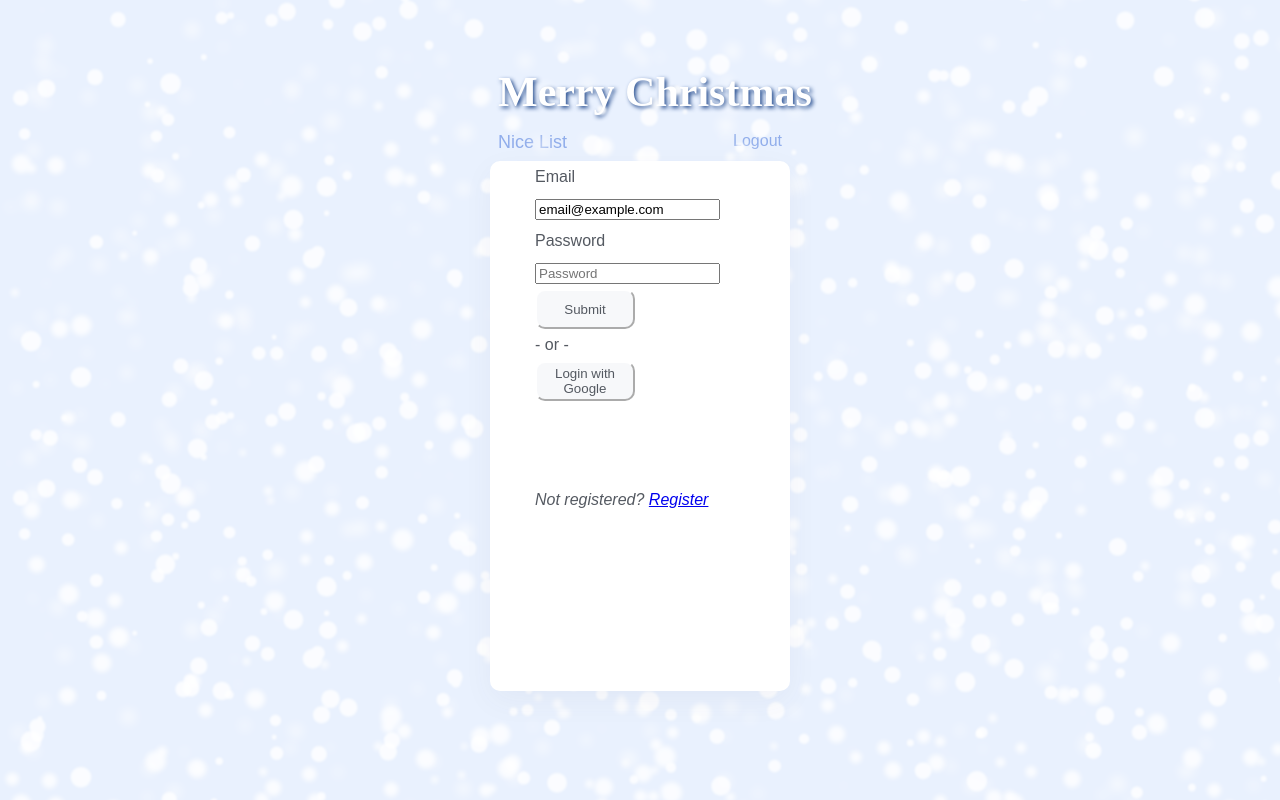
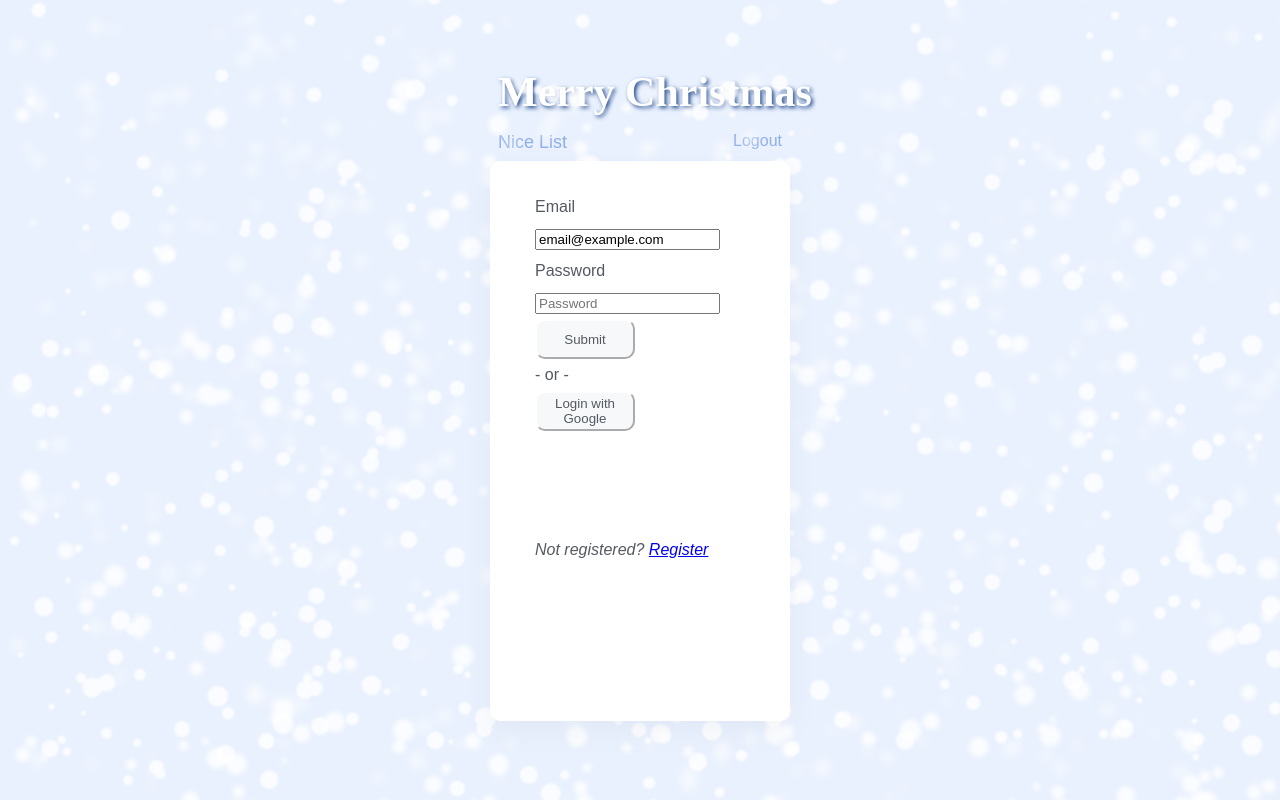
Before and after one commit to sageklein/My-List, a React (Create React App) app: page /login in a window 1280 px wide. Built offline with nearby package versions, Linux system fonts and the light colour scheme; no server answers.

Commit message:
added padding to the form

```diff
--- a/src/custom.scss
+++ b/src/custom.scss
@@ -22,7 +22,7 @@
 	position: relative;
 	box-shadow: 0 10px 30px rgba(#505763, 0.05);
 	padding: 30px 45px;
-	padding-top: 0px;
+	padding-top: 30px;
 	display: grid;
 	line-height: 2;
 }
@@ -35,7 +35,7 @@ Button {
 	border-color: #ffffff;
 }
 .register{
-	padding-top: 80px;
+	padding-top: 100px;
 }
 #checklist {
 	--background: #ffffff;
```
